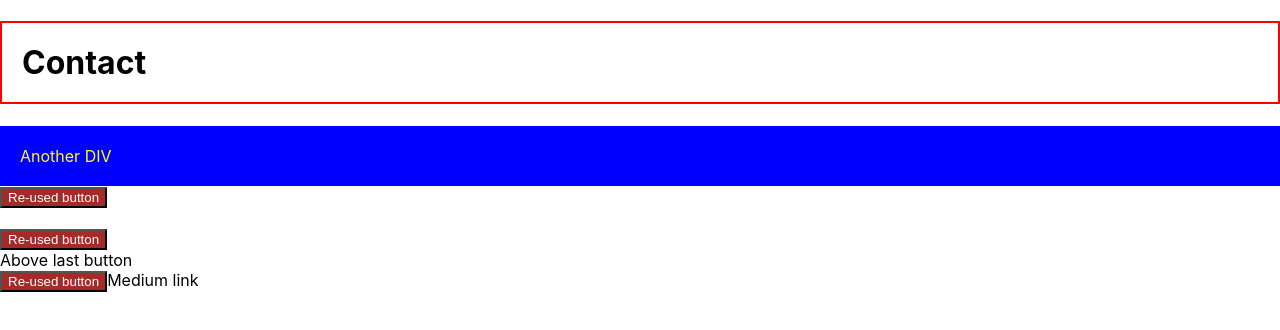
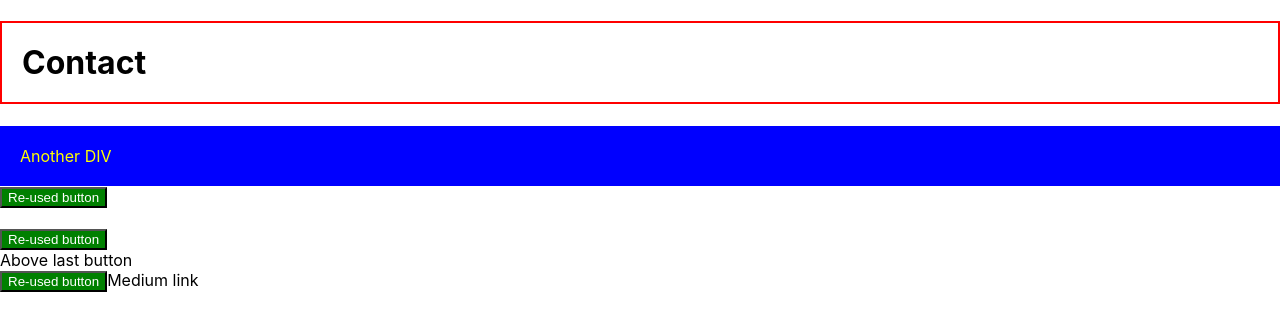
Before and after one commit to AnthonyDelaCruz/scan, a Next.js app: page /contact in a window 1280 px wide. Shown: the top 330 px of the page. Built offline with nearby package versions, Linux system fonts and the light colour scheme.

Commit message:
added border and changed color

```diff
--- a/styles/button.module.css
+++ b/styles/button.module.css
@@ -1,4 +1,5 @@
 .button {
   color: white;
-  background-color: brown;
+  background-color: green;
+  border: '1px solid red'
 }
```
